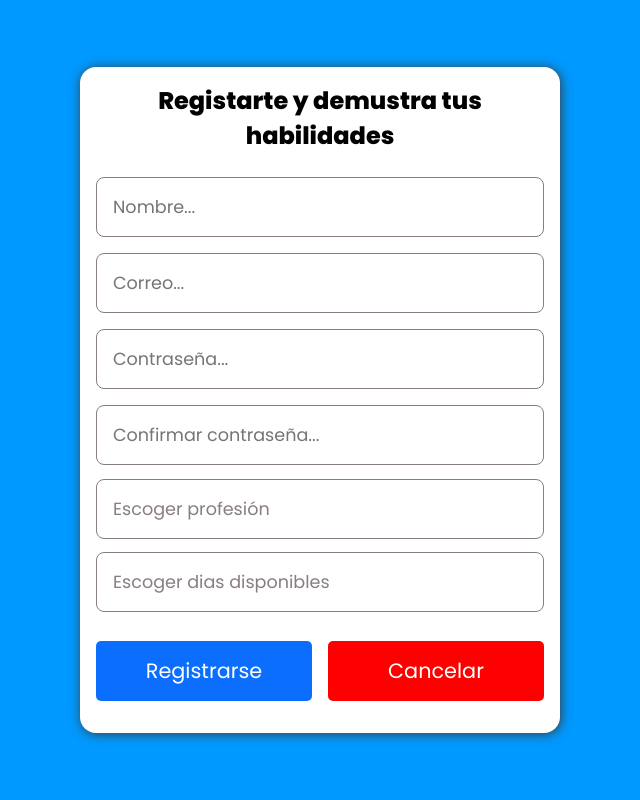
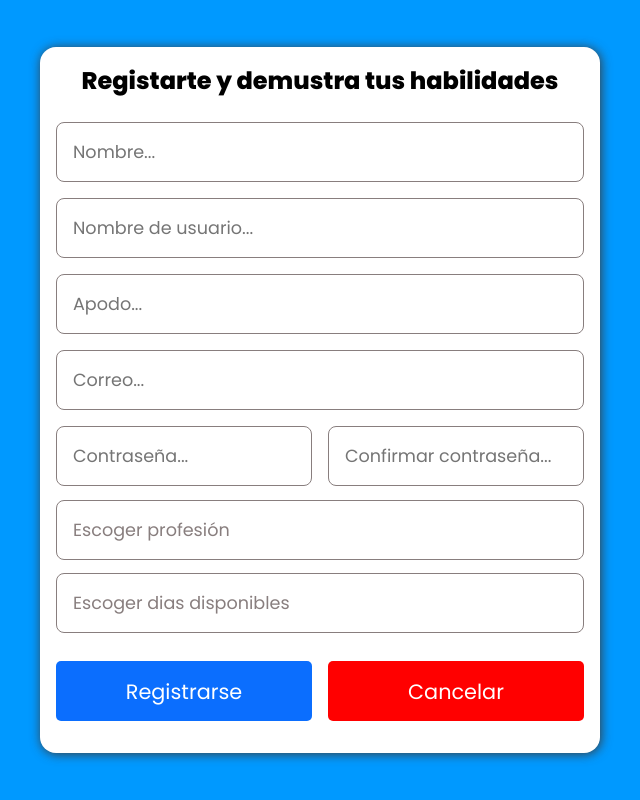
Before and after one commit to Martin10123/Project-Aula, a React (Vite) app: page / in a window 1280 px wide. Shown: the whole page, without its empty margins (320-960 px from the left). Built offline with nearby package versions, Linux system fonts and the light colour scheme.

Commit message:
Agregue dos opciones en los inputs del register, apodo y nombre de usuario

```diff
--- a/src/components/AuthProfessional/RegisterApp/RegisterApp.jsx
+++ b/src/components/AuthProfessional/RegisterApp/RegisterApp.jsx
@@ -24,12 +24,27 @@ export const RegisterApp = () => {
             value=""
           />
           <InputForm
+            nameInput="username"
+            onChangeF={() => {}}
+            placeH="Nombre de usuario..."
+            type="text"
+            value=""
+          />
+          <InputForm
+            nameInput="nickName"
+            onChangeF={() => {}}
+            placeH="Apodo..."
+            type="text"
+            value=""
+          />
+          <InputForm
             nameInput="email"
             onChangeF={() => {}}
             placeH="Correo..."
             type="email"
             value=""
           />
+          <div className={styles.register__content_passwords}>
             <InputForm
               nameInput="password1"
               onChangeF={() => {}}
@@ -44,6 +59,7 @@ export const RegisterApp = () => {
               type="password"
               value=""
             />
+          </div>
 
           <div
             className={styles.register__profession}
--- a/src/components/AuthProfessional/RegisterApp/registerApp.module.css
+++ b/src/components/AuthProfessional/RegisterApp/registerApp.module.css
@@ -104,7 +104,14 @@
     background: #fff;
     border-radius: 1rem;
     box-shadow: 1px 1px 11px #3b3b3b;
-    width: 30rem;
+    width: 35rem;
+  }
+
+  .register__content_passwords {
+    display: grid;
+    align-items: center;
+    grid-template-columns: 1fr 1fr;
+    gap: 1rem;
   }
 
   .register__content_list {
```
Lines whose indentation alone changed are shown as unchanged.
